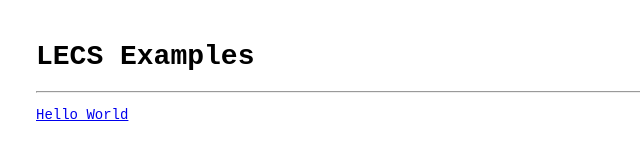
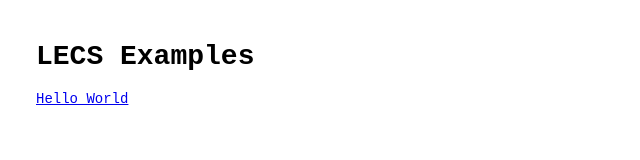
Before and after one commit to edsilv/chimera, a website built with webpack: page examples/index.html in a window 1280 px wide. Shown: the whole page, without its empty margins (0-640 px from the left). Built offline with nearby package versions, Linux system fonts and the light colour scheme.

Commit message:
updated examples

```diff
--- a/examples/index.html
+++ b/examples/index.html
@@ -25,10 +25,14 @@
       <h1>LECS Examples</h1>
     </header>
 
-    <hr>
+    <main>
+      <ul class="links">
+        <li><a href="boilerplate/hello-world/">Hello World</a></li>
+      </ul>
+    </main>
 
-    <ul class="links">
-      <li><a href="boilerplate/hello-world/">Hello World</a></li>
-    </ul>
+    <footer>
+
+    </footer>
   </body>
 </html>
```
